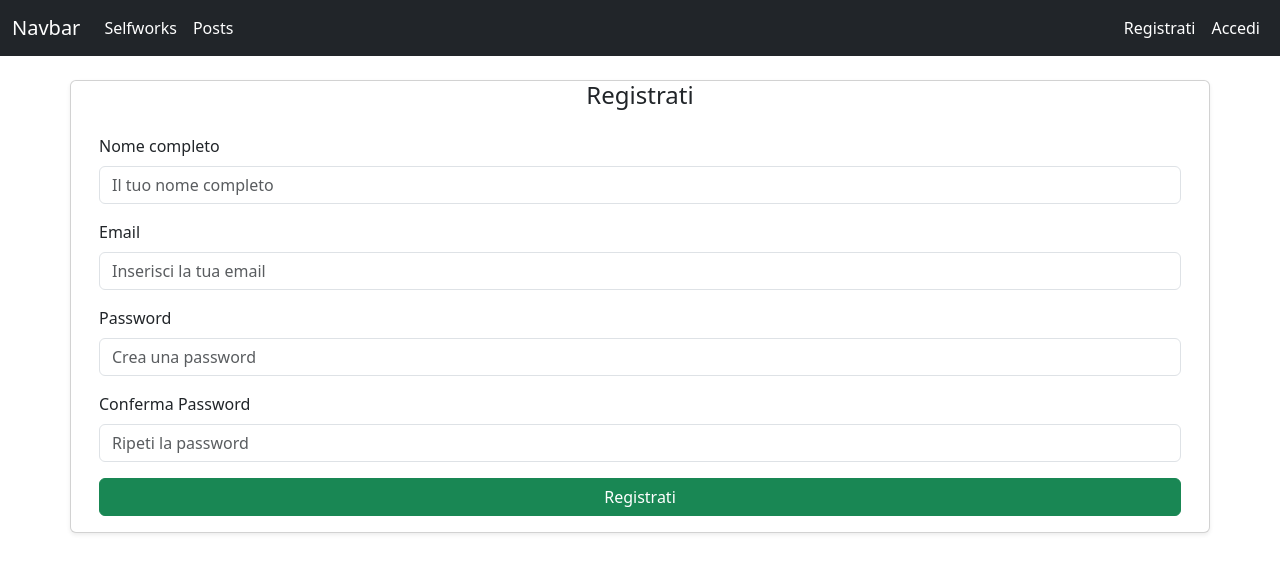
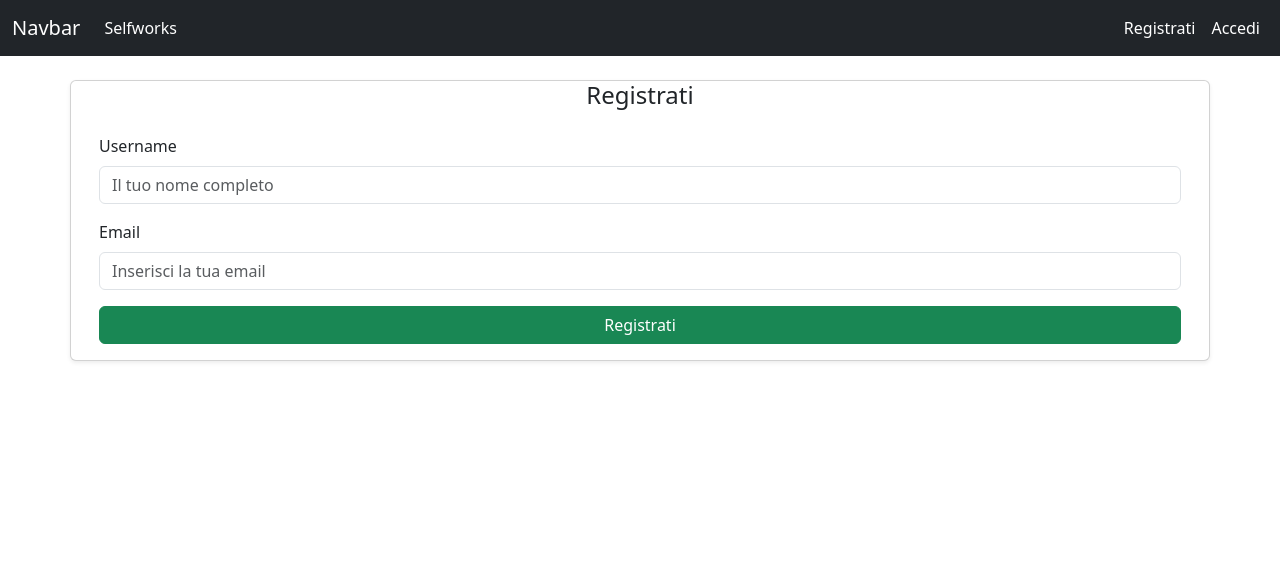
Before and after one commit to Riccardodev123/-Selfwork-Introduzione-a-React, a React (Vite) app: page /register in a window 1280 px wide. Shown: the top 572 px of the page. Built offline with nearby package versions, Linux system fonts and the light colour scheme.

Commit message:
End selfwork Context

```diff
--- a/src/App.jsx
+++ b/src/App.jsx
@@ -6,6 +6,7 @@
 
 import { RouterProvider } from "react-router";
 import router from "./router/router";
+import { UserContextProvider } from "./context/UserContext";
 
 function App() {
   return (
@@ -18,7 +19,9 @@ function App() {
     //     </Route>
     //   </Routes>
     // </BrowserRouter>
-    <RouterProvider router={router} />
+    <UserContextProvider>
+      <RouterProvider router={router} />
+    </UserContextProvider>
   );
 }
 
--- a/src/components/Navbar.jsx
+++ b/src/components/Navbar.jsx
@@ -1,6 +1,11 @@
-import { Link } from "react-router";
+// Navbar.jsx
+import { useContext } from "react";
+import { Link } from "react-router"; // CORRETTO: usare react-router-dom
+import { UserContext } from "../context/UserContext";
 
 export default function Navbar() {
+  const { user, logout } = useContext(UserContext);
+
   return (
     <nav className="navbar navbar-expand-lg bg-dark text-white">
       <div className="container-fluid">
@@ -22,23 +27,23 @@ export default function Navbar() {
           {/* Sezione sinistra */}
           <ul className="navbar-nav me-auto mb-2 mb-lg-0">
             <li className="nav-item">
-              <Link
-                className="nav-link active text-white"
-                aria-current="page"
-                to="/"
-              >
+              <Link className="nav-link active text-white" to="/">
                 Selfworks
               </Link>
             </li>
+            {user && (
               <li className="nav-item">
                 <Link className="nav-link text-white" to="/posts">
                   Posts
                 </Link>
               </li>
+            )}
           </ul>
 
-          {/* Sezione destra: login/register */}
+          {/* Sezione destra */}
           <ul className="navbar-nav ms-auto mb-2 mb-lg-0">
+            {!user ? (
+              <>
                 <li className="nav-item">
                   <Link className="nav-link text-white" to="/register">
                     Registrati
@@ -49,6 +54,22 @@ export default function Navbar() {
                     Accedi
                   </Link>
                 </li>
+              </>
+            ) : (
+              <>
+                <li className="nav-item">
+                  <span className="nav-link text-white">Ciao, {user.name}</span>
+                </li>
+                <li className="nav-item">
+                  <button
+                    className="btn btn-danger"
+                    onClick={logout}
+                  >
+                    Logout
+                  </button>
+                </li>
+              </>
+            )}
           </ul>
         </div>
       </div>
--- /dev/null
+++ b/src/context/UserContext.jsx
@@ -0,0 +1,17 @@
+import { createContext, useState } from "react";
+
+export const UserContext = createContext();
+
+export function UserContextProvider({ children }) {
+  const [user, setUser] = useState();
+
+  const register = (newUser) => setUser( newUser );
+
+  const logout = () => setUser(null);
+
+  return (
+    <UserContext.Provider value={{ user, register, logout }}>
+      {children}
+    </UserContext.Provider>
+  );
+}
--- a/src/views/RegisterForm.jsx
+++ b/src/views/RegisterForm.jsx
@@ -1,18 +1,42 @@
+import { useContext, useState } from "react";
+import { UserContext } from "../context/UserContext";
+
 export default function RegisterForm() {
+  const { register } = useContext(UserContext);
+
+  const [userName, setUserName] = useState();
+  const [userEmail, setUserEmail] = useState();
+
+  const handleChange = (event) => {
+    if (event.target.id === "name") {
+      setUserName(event.target.value);
+    } else if (event.target.id === "email") {
+      setUserEmail(event.target.value);
+    }
+  };
+
+  const handleSubmit = (event) => {
+    event.preventDefault();
+    if ((userName, userEmail)) {
+      register({ name: userName, email: userEmail });
+    }
+  };
+
   return (
     <section className="card shadow-sm my-4 rounded container">
       <div className="row">
         <div className="col-12">
           <h2 className="h4 text-center">Registrati</h2>
-          <form className="card-body">
+          <form className="card-body" onSubmit={handleSubmit}>
             <div className="mb-3">
               <label htmlFor="registerName" className="form-label">
-                Nome completo
+                Username
               </label>
               <input
+                onChange={handleChange}
                 type="text"
                 className="form-control"
-                id="registerName"
+                id="name"
                 placeholder="Il tuo nome completo"
                 required
               />
@@ -22,34 +46,11 @@ export default function RegisterForm() {
                 Email
               </label>
               <input
+                onChange={handleChange}
                 type="email"
                 className="form-control"
-                id="registerEmail"
+                id="email"
                 placeholder="Inserisci la tua email"
-                required
-              />
-            </div>
-            <div className="mb-3">
-              <label htmlFor="registerPassword" className="form-label">
-                Password
-              </label>
-              <input
-                type="password"
-                className="form-control"
-                id="registerPassword"
-                placeholder="Crea una password"
-                required
-              />
-            </div>
-            <div className="mb-3">
-              <label htmlFor="registerConfirmPassword" className="form-label">
-                Conferma Password
-              </label>
-              <input
-                type="password"
-                className="form-control"
-                id="registerConfirmPassword"
-                placeholder="Ripeti la password"
                 required
               />
             </div>
```
Lines whose indentation alone changed are shown as unchanged.
